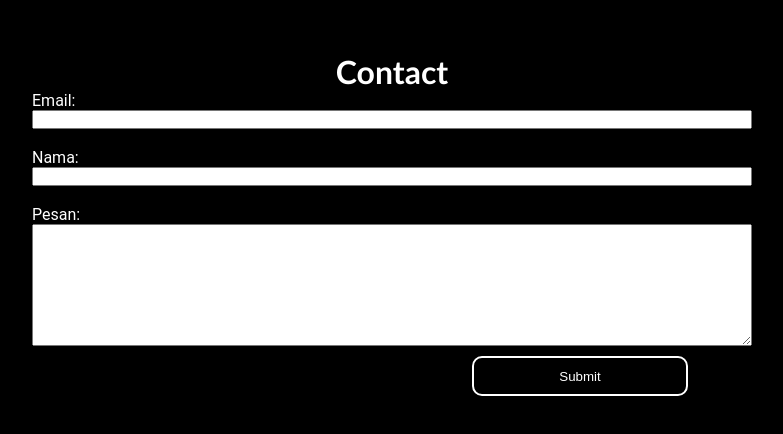
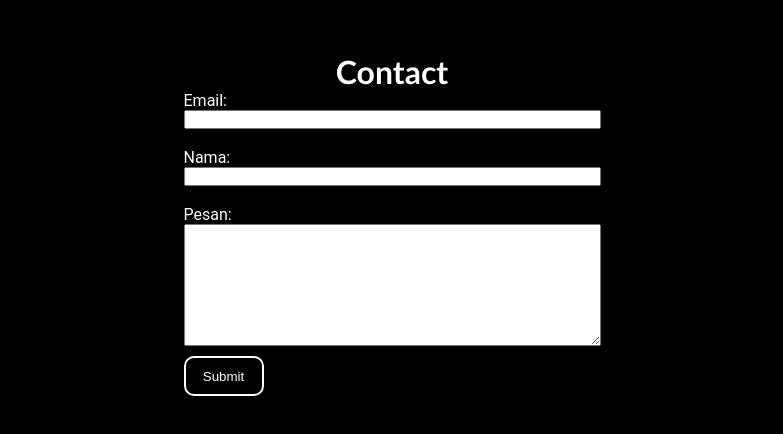
Before and after one commit to Azharmtq/itw2023_project1_233040126, a plain HTML site: page index.html in a window 1280 px wide. Shown: the part 3719-4153 px from the top of the page, without its empty margins (248-1031 px from the left). Drawn offline with nearby package versions, Linux system fonts and the light colour scheme; a web font is replaced by a local one.

Commit message:
Via Upload File

```diff
--- a/css/styles.css
+++ b/css/styles.css
@@ -304,7 +304,7 @@ h1, h2 {
 .contact {
   height: 40vh;
   color: #000000;
-  padding: 50vh 35vh;
+  padding: 50vh 0;
 }
 
 .contact input, .contact textarea {
@@ -315,6 +315,8 @@ form {
   display: flex;
   flex-wrap: wrap;
   flex-direction: column;
+  width: max-content;
+  text-align: left;
 }
 
 .contact form button {
@@ -322,9 +324,8 @@ form {
   border: solid 2px#ffffff;
   border-radius: 10px;
   height: 5vh;
-  width: 30%;
+  width: 10vh;
   margin-top: 10px;
-  margin-left: 55vh;
   transition: 1s;
 }
 
--- a/index.html
+++ b/index.html
@@ -102,8 +102,8 @@
         </div>
         </div>
         <div class="contact" id="contact">
-            <h1 data-aos="fade-down">Contact</h1>
-            <form name="submit-form" data-aos="fade-down">
+           <h1 data-aos="fade-down">Contact</h1>
+           <center><form name="submit-form" data-aos="fade-down">
                 <label for="email">Email:</label>
                 <input type="text" id="email" name="email" required=""><br>
                 <label for="nama">Nama:</label>
@@ -111,7 +111,7 @@
                 <label for="msg">Pesan:</label>
                 <textarea name="msg" id="" cols="50" rows="8" required=""></textarea>
                 <button type="submit" class="button-send" data-aos="fade-up">Submit</button>
-            </form>
+            </form></center>
         </div>
     </div>
     <div class="footer">
```
